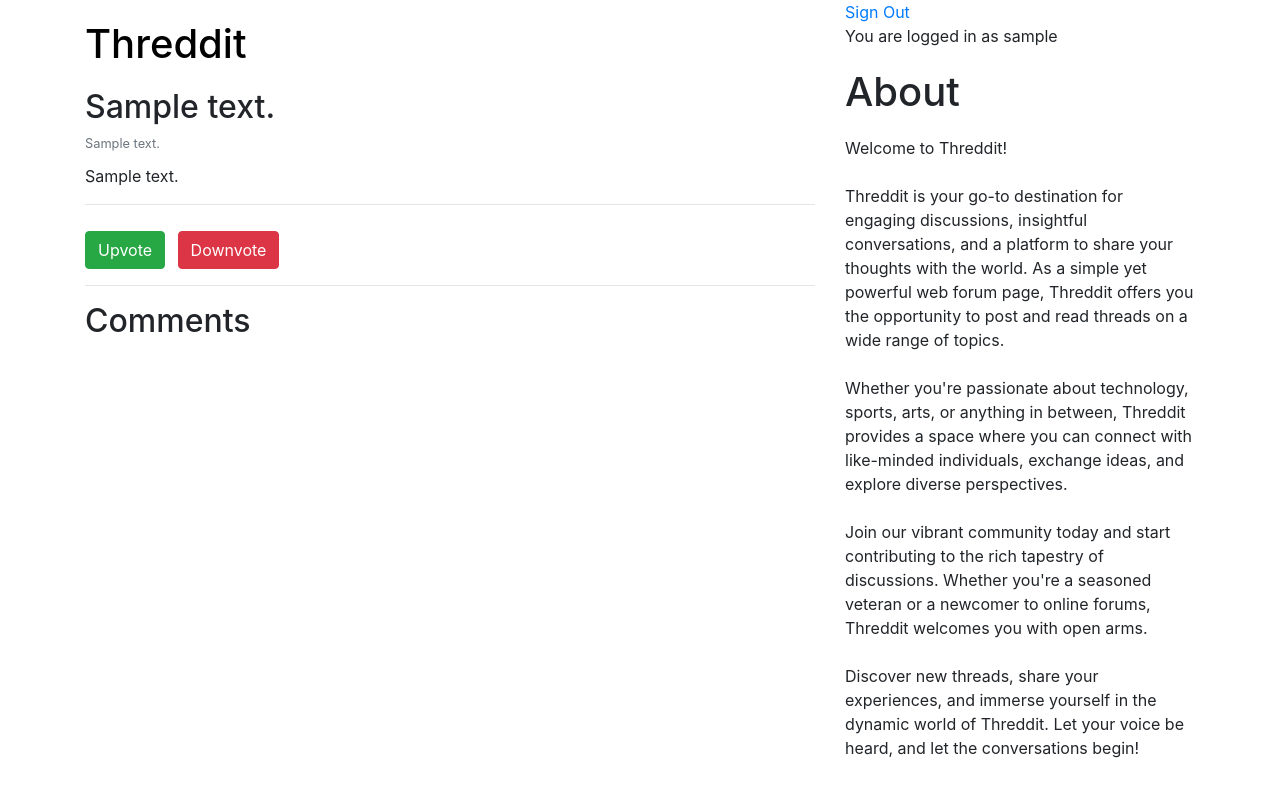
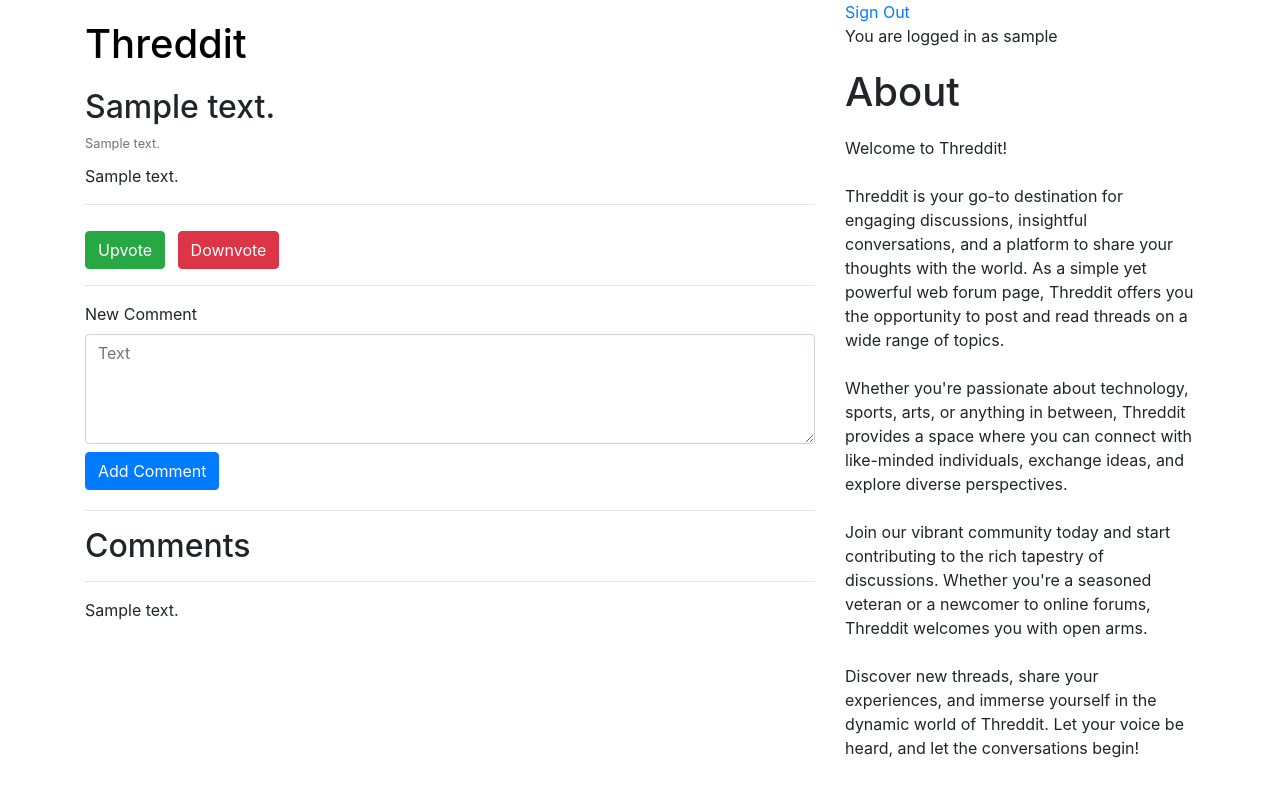
Before and after one commit to tukkimiesjonni/cybersecurityproject1, a Flask app: template templates/thread.html in a window 1280 px wide. Run offline with Flask 3, Linux system fonts and the light colour scheme; the visitor is signed in with stand-in values (Sample User, id 1); the template is opened without the code that fills it: most values are stand-ins (such as "Sample title", 1, 10 or a date in 2020); some libraries are stand-ins or nearby versions.

Commit message:
Added comments to the thread page.

```diff
--- a/templates/thread.html
+++ b/templates/thread.html
@@ -27,28 +27,37 @@
                 <div class="col-8">
                     <h1><a href="/" style="text-decoration: none; color: black;">Threddit</a></h1>
                     {% if content %}
-                    <h2>
-                        {{content[1]}}
-                    </h2>
+                    <h2>{{content[1]}}</h2>
                     <small id="timestamp" class="form-text text-muted">{{content[3]}}</small>
-                    <p>
-                        {{content[2]}}
-                    </p>
+                    <p>{{content[2]}}</p>
                     <hr>
                     {% if session.username %}
                     <form action="/upvote/{{ id }}" method="post" class="d-inline">
-                    <input type="hidden" name="csrf_token" value="{{ session['csrf_token']  }}">
+                        <input type="hidden" name="csrf_token" value="{{ session['csrf_token'] }}">
                         <button type="submit" value="post" class="btn btn-success mr-2">Upvote</button>
                     </form>
                     <form action="/downvote/{{ id }}" method="post" class="d-inline">
-                    <input type="hidden" name="csrf_token" value="{{ session['csrf_token']  }}">
+                        <input type="hidden" name="csrf_token" value="{{ session['csrf_token'] }}">
                         <button type="submit" value="post" class="btn btn-danger">Downvote</button>
+                    </form>
+                    <hr>
+                    <form action="/new_comment/{{ id }}" method="post">
+                        <label for="comment-content">New Comment</label>
+                        <textarea class="form-control" id="comment-content" placeholder="Text" name="comment-content" rows="4"></textarea>
+                        <button type="submit" value="post" class="btn btn-primary mt-2">Add Comment</button>
+                        <input type="hidden" name="csrf_token" value="{{ session['csrf_token'] }}">
                     </form>
                     {% endif %}
                     <hr>
-                    <h2>
-                        Comments
-                    </h2>
+                    <h2>Comments</h2>
+                    {% endif %}
+                    {% if comments %}
+                    {% for comment in comments %}
+                    <hr>
+                    <p>
+                        {{ comment }}
+                    </p>
+                    {% endfor %}
                     {% endif %}
                 </div>
                 <div class="col-4">
@@ -57,7 +66,6 @@
                         <a href="/login">Sign In<a/>
                         <a href="/register">Sign Up</a>
                         {% endif %}
-
                         {% if session.username %}
                         <a href="/logout">Sign Out</a>
                         {% endif %}
@@ -71,13 +79,9 @@
                         <h1>About</h1>
                         <p>
                             Welcome to Threddit!<br><br>
-
                             Threddit is your go-to destination for engaging discussions, insightful conversations, and a platform to share your thoughts with the world. As a simple yet powerful web forum page, Threddit offers you the opportunity to post and read threads on a wide range of topics.<br><br>
-
                             Whether you're passionate about technology, sports, arts, or anything in between, Threddit provides a space where you can connect with like-minded individuals, exchange ideas, and explore diverse perspectives.<br><br>
-
                             Join our vibrant community today and start contributing to the rich tapestry of discussions. Whether you're a seasoned veteran or a newcomer to online forums, Threddit welcomes you with open arms.<br><br>
-
                             Discover new threads, share your experiences, and immerse yourself in the dynamic world of Threddit. Let your voice be heard, and let the conversations begin!<br><br>
                         </p>
                     </div>
```
